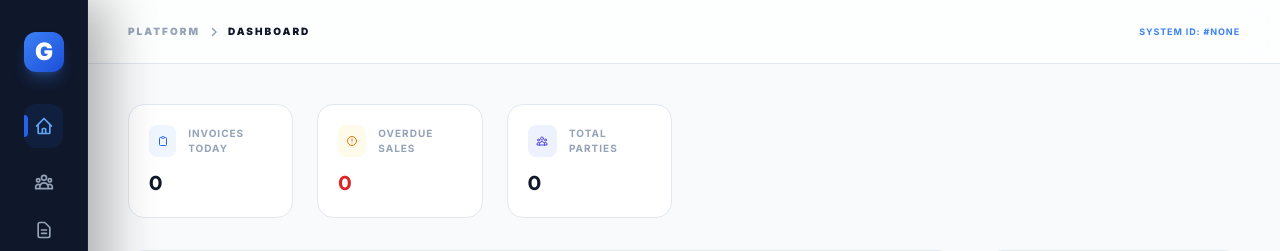
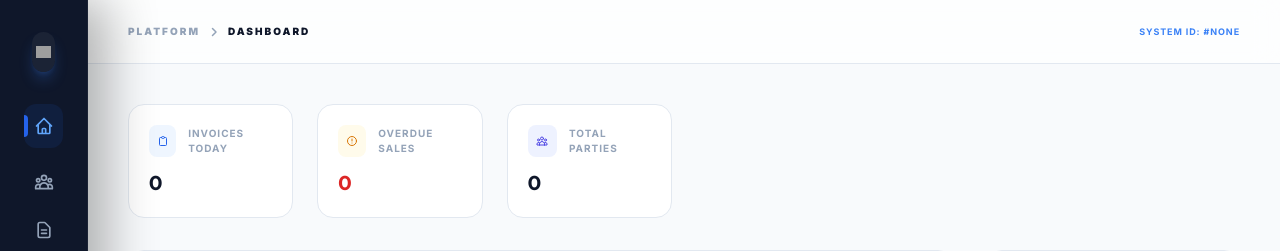
Before and after one commit to Tusharsinghoffical/gstaccountingapp, a Django app: page / in a window 1280 px wide. Shown: the top 251 px of the page. Run offline with Django 5.2, Linux system fonts and the light colour scheme; data comes from the database, SQL or seed files in the repository; data that the repository does not hold is empty; some libraries are stand-ins or nearby versions; grey boxes are pictures that could not be loaded.

Commit message:
Replaced sidebar text logo with GST logo image

```diff
--- a/templates/base.html
+++ b/templates/base.html
@@ -70,7 +70,7 @@
         <!-- Logo Section -->
         <div class="p-8 shrink-0 relative">
             <h1 class="text-2xl font-black text-blue-500 flex items-center gap-3 italic tracking-tighter" :class="!sidebarOpen && 'justify-center'" @click="innerWidth < 1024 ? mobileMenu = !mobileMenu : null">
-                <div class="w-10 h-10 bg-gradient-to-br from-blue-500 to-blue-700 text-white rounded-xl flex items-center justify-center not-italic shrink-0 shadow-lg shadow-blue-500/30 font-sans cursor-pointer hover:scale-110 transition-transform">G</div>
+                <img src="/static/images/gstlogo.png" alt="GST" class="w-10 h-10 rounded-xl shrink-0 shadow-lg shadow-blue-500/30 cursor-pointer hover:scale-110 transition-transform object-contain bg-white/5 p-1" />
                 <span x-show="sidebarOpen || mobileMenu" x-transition class="bg-clip-text text-transparent bg-gradient-to-r from-white to-slate-400 font-outfit">GST LEDGER</span>
             </h1>
         </div>
```
